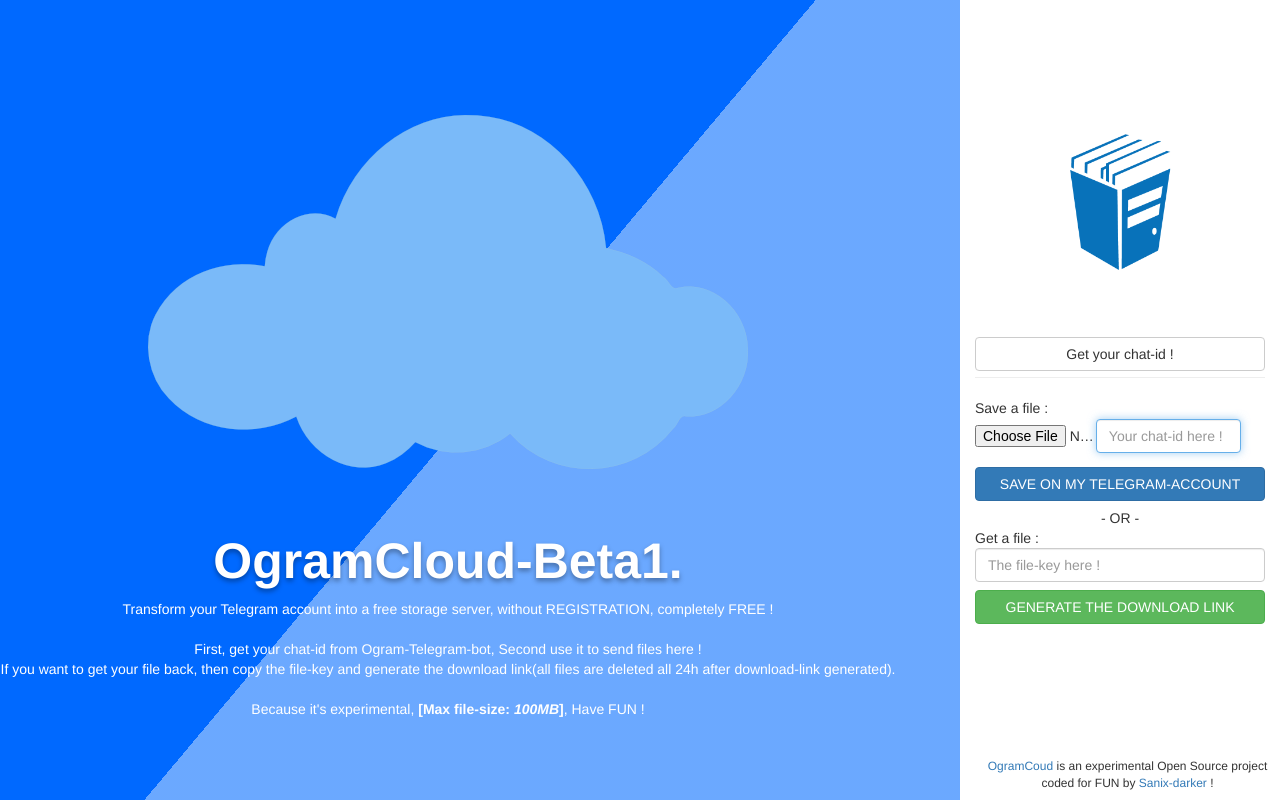
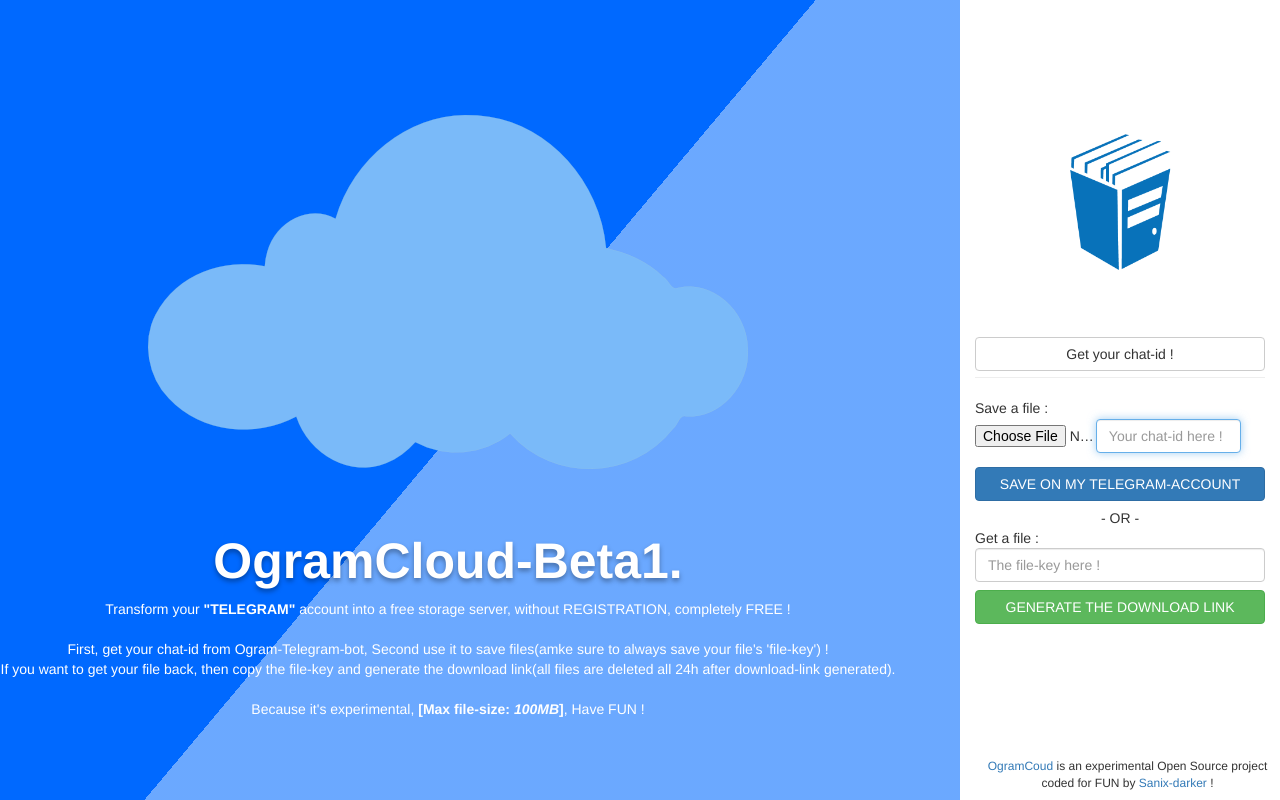
Before and after one commit to Sanix-Darker/ocloud, a Flask app: page / in a window 1280 px wide. Run offline with Flask 2, Linux system fonts and the light colour scheme; parts of the project's set-up code (start-up, migrations or seed data) failed here and were passed over; some libraries are stand-ins or nearby versions.

Commit message:
Typo-updates

```diff
--- a/app/server/templates/index.html
+++ b/app/server/templates/index.html
@@ -14,8 +14,8 @@
                 <img src="./static/img/cloud.png"/>
 
                 <h1 class="title_left">OgramCloud-Beta1.</h1>
-                Transform your Telegram account into a free storage server, without REGISTRATION, completely FREE !
-                <br/><br/>First, get your chat-id from Ogram-Telegram-bot, Second use it to send files here !
+                Transform your <b>"TELEGRAM"</b> account into a free storage server, without REGISTRATION, completely FREE !
+                <br/><br/>First, get your chat-id from Ogram-Telegram-bot, Second use it to save files(amke sure to always save your file's 'file-key') !
                 <br/>If you want to get your file back, then copy the file-key and generate the download link(all files are deleted all 24h after download-link generated).
                 <br/><br/>Because it's experimental, <b>[Max file-size: <i>100MB</i>]</b>, Have FUN !
             </div>
```
